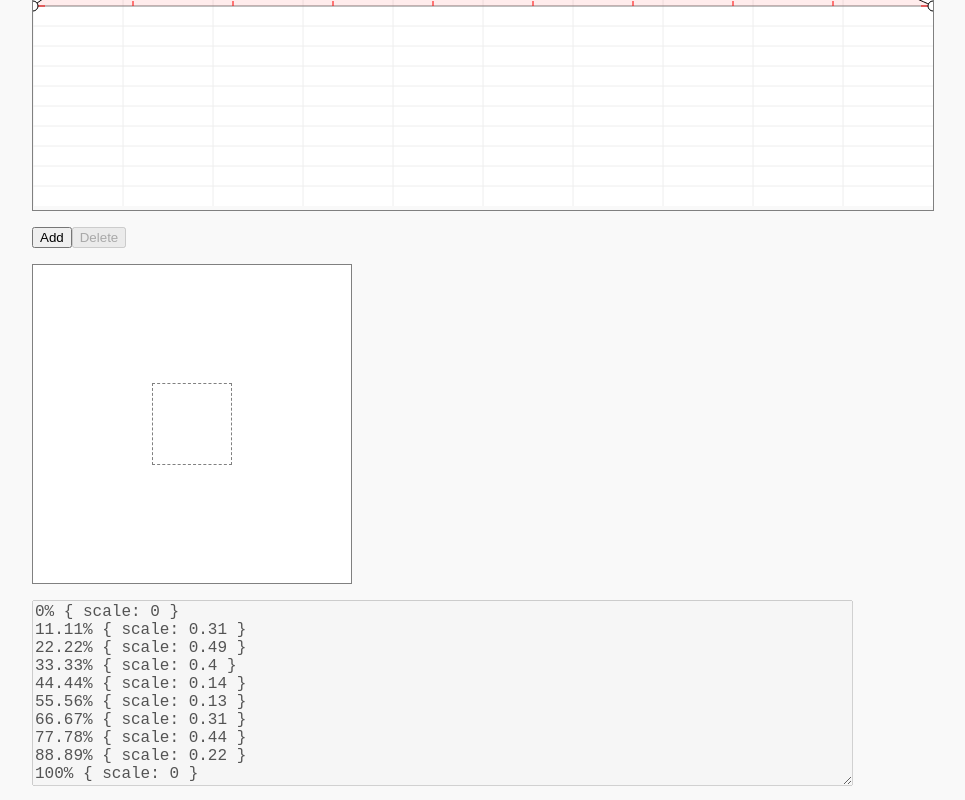
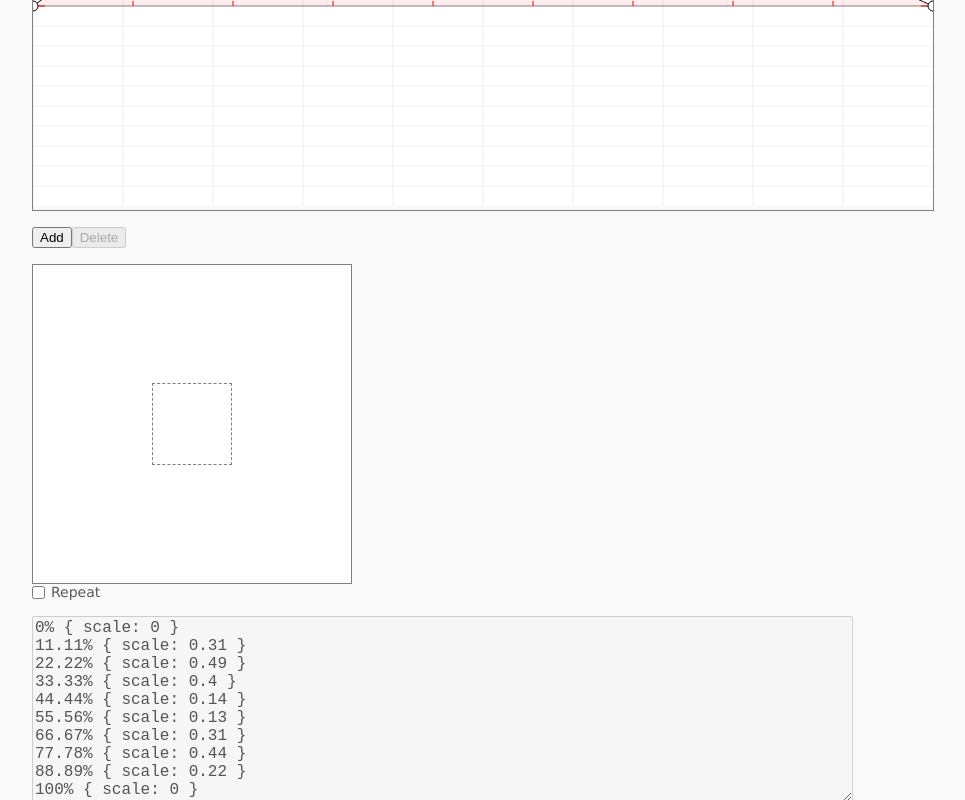
Before and after one commit to gillibrand/keyframe-click, a React (Vite) app: page / in a window 1280 px wide. Shown: the part 419-1219 px from the top of the page, without its empty margins (24-989 px from the left). Built offline with nearby package versions, Linux system fonts and the light colour scheme.

Commit message:
Basic Repeat checkbox

```diff
--- a/src/app/App.tsx
+++ b/src/app/App.tsx
@@ -3,8 +3,8 @@ import { BezierTimeline, createBezierTimeline } from "../timeline/BezierTimeline
 import { Point, UserDot, createRound, createSquare } from "../timeline/point";
 import { debounce, round2dp, throttle } from "../util";
 import "./App.css";
-import { Inspector } from "./Inspector";
-import { Preview } from "./Preview";
+import { Inspector } from "../components/Inspector";
+import { Preview } from "../components/Preview";
 import { OutputFunctions } from "./OutputFunctions";
 
 const defaultDots: UserDot[] = [
@@ -61,8 +61,6 @@ function App() {
     setSelectedPoint(timeline.getSelectedDot());
     setOutput(genCssKeyframes(timeline.getSamples(), outProperty, invertValues));
   }, [invertValues, outProperty]);
-
-  // const syncWithTimelineThrottled = useMemo(() => , [syncWithTimeline]);
 
   /**
    * Save dot data to localStorage.
--- a/src/app/Inspector.tsx
+++ b/src/components/Inspector.tsx
@@ -3,7 +3,7 @@ import "./Inspector.css";
 
 import { memo, useId } from "react";
 import { round3dp } from "../util/index";
-import { OutputFunctions } from "./OutputFunctions";
+import { OutputFunctions } from "../app/OutputFunctions";
 
 interface GlobalProps {
   snapToGrid: boolean;
--- a/src/app/Preview.css
+++ b/src/components/Preview.css
@@ -25,7 +25,7 @@
   border: solid 2px red;
 
   &.is-animate {
-    animation: 1000ms linear preview-anim1 forwards;
+    animation: var(--duration, 1000ms) linear preview-anim1 forwards var(--repeat, 1);
   }
 
   &::after {
--- a/src/app/Preview.tsx
+++ b/src/components/Preview.tsx
@@ -1,4 +1,4 @@
-import { useEffect, useMemo, useRef } from "react";
+import { memo, useEffect, useMemo, useRef, useState } from "react";
 import "./Preview.css";
 import { debounce } from "../util";
 
@@ -12,9 +12,10 @@ function createNamedKeyframes(animName: string, keyframeText: string) {
   return styleSheet;
 }
 
-export function Preview({ keyframeText }: { keyframeText: string }) {
+export const Preview = memo(function Preview({ keyframeText }: { keyframeText: string }) {
   const ref = useRef<HTMLDivElement>(null);
   const ballRef = useRef<HTMLDivElement>(null);
+  const [infinite, setInfinite] = useState(false);
 
   function runAnimation(keyframeText: string) {
     if (!ballRef.current || !ref.current) return;
@@ -40,11 +41,29 @@ export function Preview({ keyframeText }: { keyframeText: string }) {
     return cleanup;
   }, [keyframeText, runAnimationSoon]);
 
+  const style = !infinite
+    ? undefined
+    : ({
+        "--repeat": "infinite",
+      } as React.CSSProperties);
+
+  function handleClick() {
+    if (!infinite) {
+      runAnimation(keyframeText);
+    }
+  }
+
   return (
-    <div className="Preview" ref={ref} onClick={() => runAnimation(keyframeText)}>
-      <div className="Preview__content">
-        <div className="Preview__ball" ref={ballRef}></div>
+    <div>
+      <div className="Preview" ref={ref} onClick={handleClick} style={style}>
+        <div className="Preview__content">
+          <div className="Preview__ball" ref={ballRef}></div>
+        </div>
       </div>
+      <label className="block-label">
+        <input type="checkbox" checked={infinite} onChange={(e) => setInfinite(e.target.checked)} />
+        <span>Repeat</span>
+      </label>
     </div>
   );
-}
+});
```
Also changed, not shown: src/components/Inspector.css (renamed from src/app/Inspector.css).
